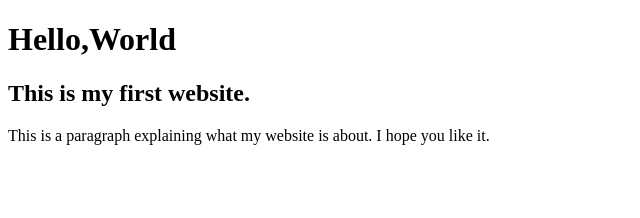
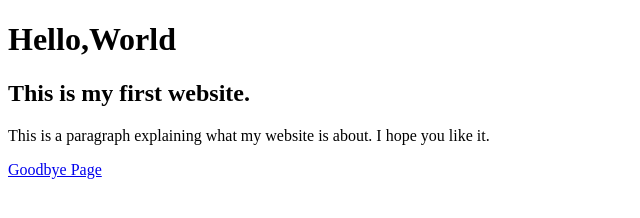
Before and after one commit to CorinnaFehst/Corinna-simple-website-6, a plain HTML site: page index.html in a window 1280 px wide. Shown: the whole page, without its empty margins (0-640 px from the left). Drawn offline with Linux system fonts and the light colour scheme.

Commit message:
update index.html

```diff
--- a/index.html
+++ b/index.html
@@ -7,5 +7,6 @@
 
 <p>This is a paragraph explaining what my website is about. I hope you like it.</p>
 
+<a href="goodbye.html" > Goodbye Page <a>
 </body>
 </html>
```
